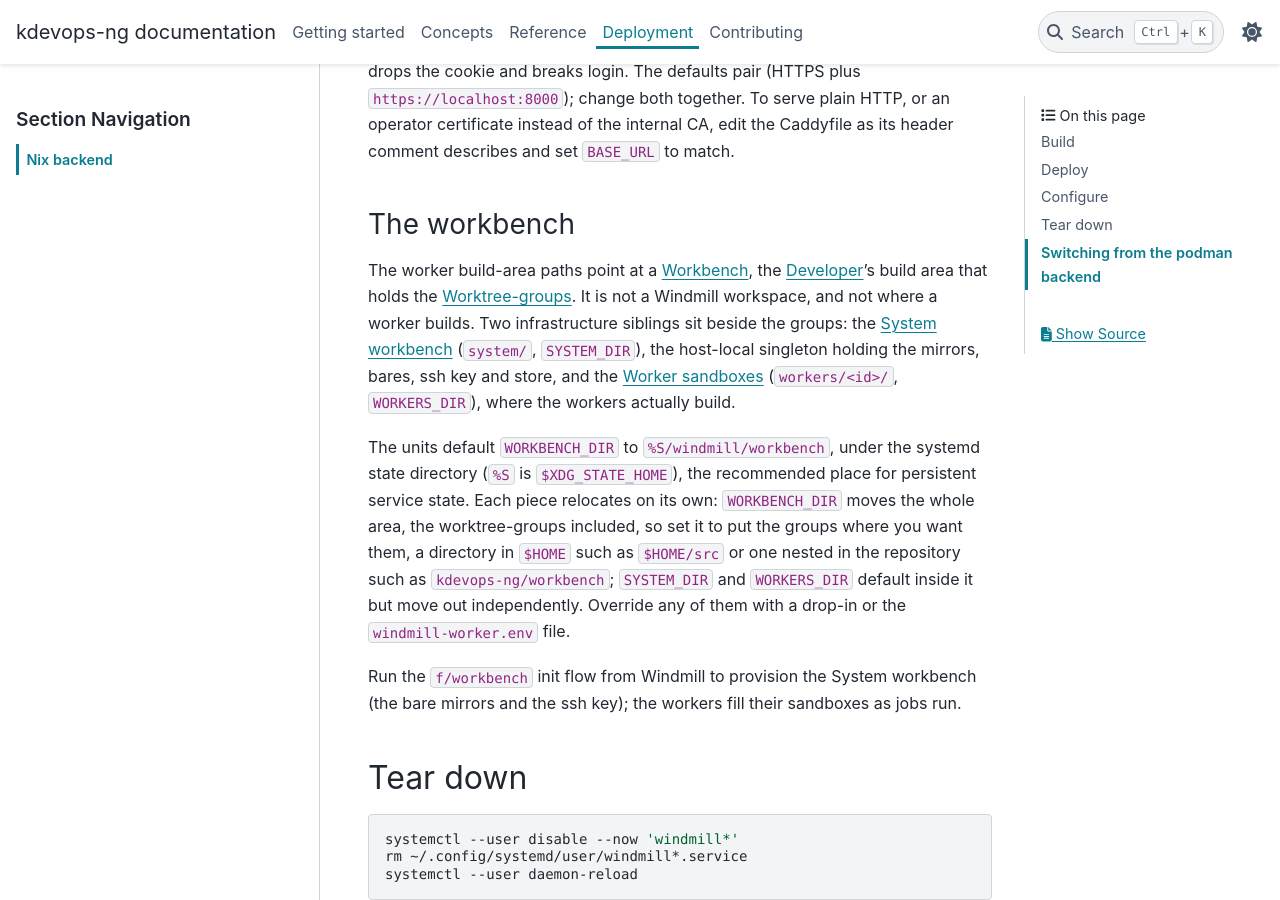
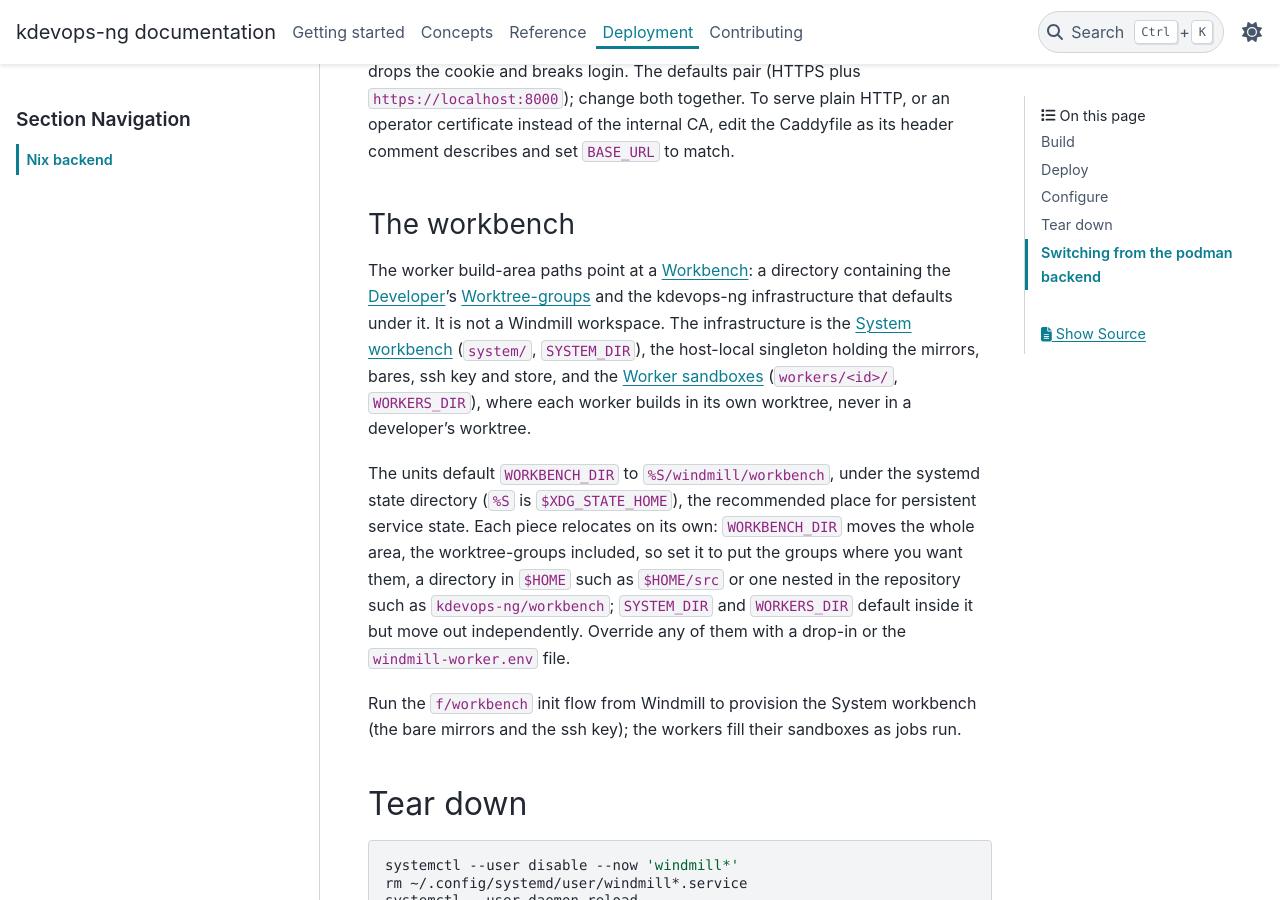
Before and after one commit to dagomez137/kdevops-ng, a Sphinx documentation site: the page built from docs/deployment/nix-backend.rst, in a window 1280 px wide and 900 px high, scrolled down 3068 px. Built offline with Sphinx 7.4.7 and the PyData theme 0.15.4, drawn with Linux system fonts in a browser that asks for light colours.

Commit message:
docs: redefine the Workbench across the terminology
The Workbench was defined as "the developer's build area," which is too narrow:
the directory also contains the kdevops-ng infrastructure (the System workbench
and the per-worker sandboxes) that defaults under it, and a worker builds in its
own sandbox inside the Workbench, not outside it. Redefine it as a directory
containing the developer's worktree-groups and that infrastructure, relocatable
as a whole with the infrastructure relocatable on its own, and gloss
"infrastructure" where it appears.

The fix lands in the glossary (docs/concepts/terms.rst), CONTEXT.md, ADR 0008
and the nix-backend deployment page; the deployment page also drops the wrong
claim that the Workbench is "not where a worker builds."

Generated-by: Claude AI
Signed-off-by: Daniel Gomez <da.gomez@kernel.org>

```diff
--- a/docs/deployment/nix-backend.rst
+++ b/docs/deployment/nix-backend.rst
@@ -140,14 +140,14 @@ as its header comment describes and set ``BASE_URL`` to match.
 The workbench
 -------------
 
-The worker build-area paths point at a :term:`Workbench`, the
-:term:`Developer`'s build area that holds the :term:`Worktree-groups
-<Worktree-group>`. It is not a Windmill workspace, and not where a worker
-builds. Two infrastructure siblings sit beside the groups: the :term:`System
-workbench` (``system/``, ``SYSTEM_DIR``), the host-local singleton holding the
-mirrors, bares, ssh key and store, and the :term:`Worker sandboxes <Worker
-sandbox>` (``workers/<id>/``, ``WORKERS_DIR``), where the workers actually
-build.
+The worker build-area paths point at a :term:`Workbench`: a directory
+containing the :term:`Developer`'s :term:`Worktree-groups <Worktree-group>` and
+the kdevops-ng infrastructure that defaults under it. It is not a Windmill
+workspace. The infrastructure is the :term:`System workbench` (``system/``,
+``SYSTEM_DIR``), the host-local singleton holding the mirrors, bares, ssh key
+and store, and the :term:`Worker sandboxes <Worker sandbox>` (``workers/<id>/``,
+``WORKERS_DIR``), where each worker builds in its own worktree, never in a
+developer's worktree.
 
 The units default ``WORKBENCH_DIR`` to ``%S/windmill/workbench``, under the
 systemd state directory (``%S`` is ``$XDG_STATE_HOME``), the recommended place
```
Also changed, not shown: CONTEXT.md (+1 -1 lines), docs/adr/0008-build-area-layout.md (+6 -4 lines), docs/concepts/terms.rst (+6 -4 lines).
